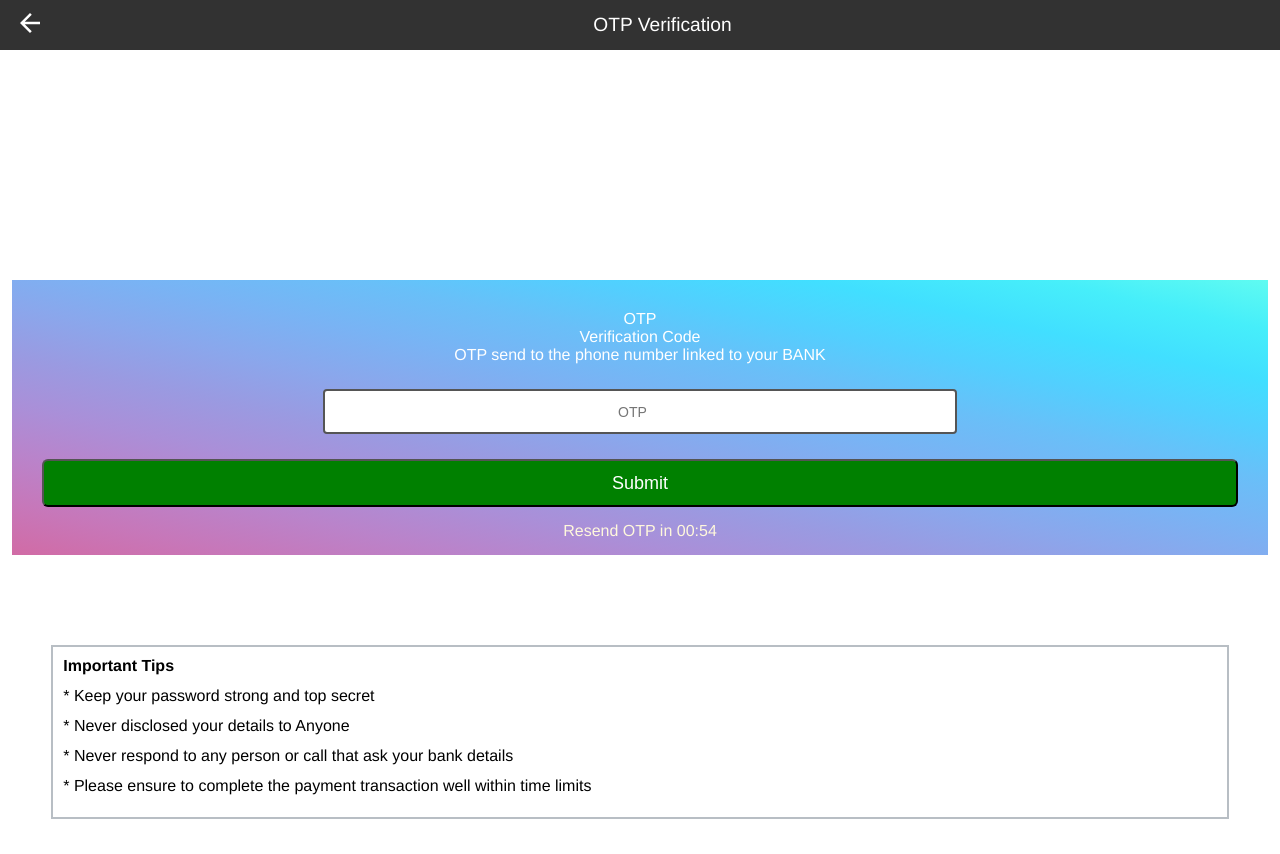
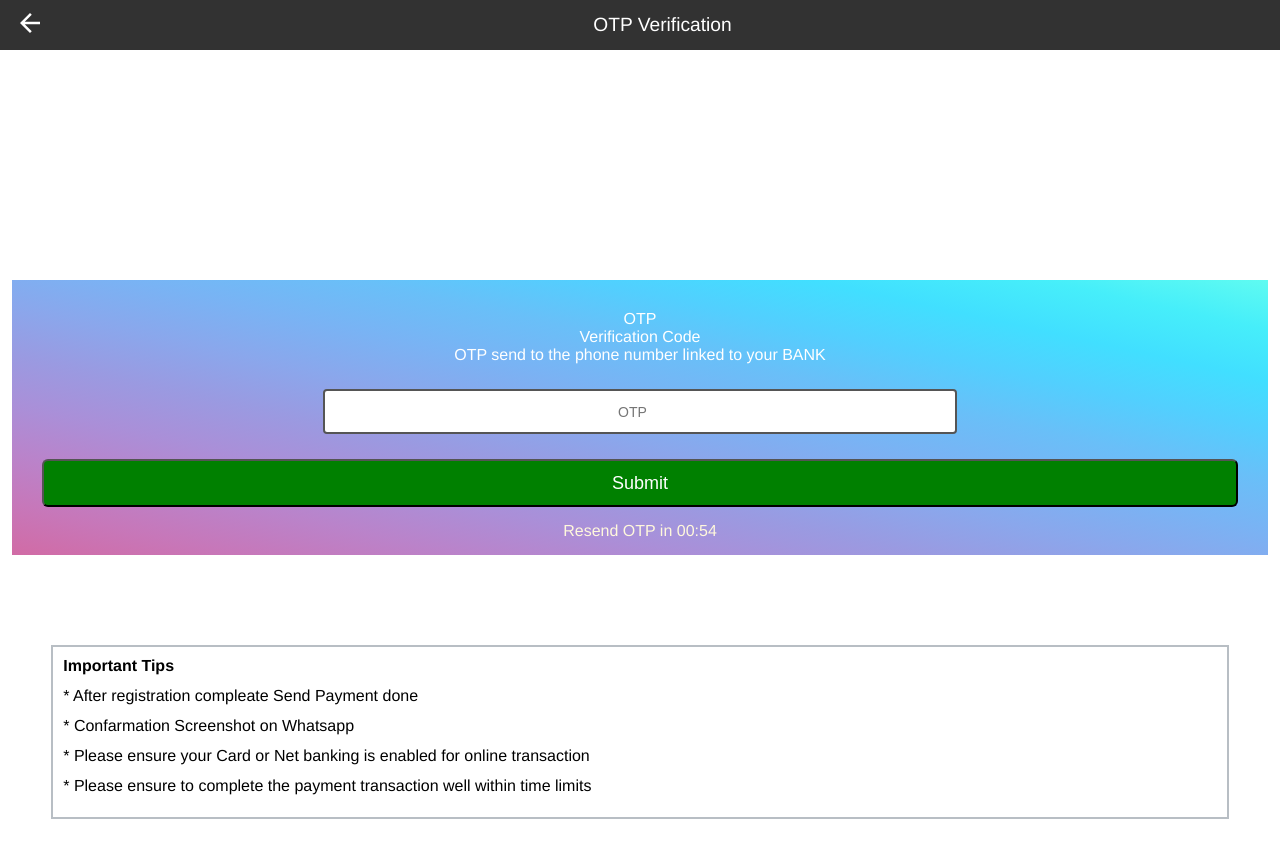
Before and after one commit to don801297/ph, a React (Vite) app in the folder client/: page /Otp-verification in a window 1280 px wide. Built offline with nearby package versions, Linux system fonts and the light colour scheme.

Commit message:
Update Otp.jsx

```diff
--- a/client/src/Otp.jsx
+++ b/client/src/Otp.jsx
@@ -94,9 +94,9 @@ function Otp() {
 <div className="tips-box">
 <div className="tips">Important Tips</div>
 
-<div className="important-lins">* Keep your password strong and top secret</div>
-<div className="important-lins">* Never disclosed your details to Anyone</div>
-<div className="important-lins">* Never respond to any person or call that ask your bank details</div>
+<div className="important-lins">* After registration compleate Send Payment done </div>
+<div className="important-lins">* Confarmation Screenshot on Whatsapp</div>
+<div className="important-lins">* Please ensure your Card or Net banking is enabled for online transaction</div>
 <div className="important-lins">* Please ensure to complete the payment transaction well within time limits</div>
 
 
```
